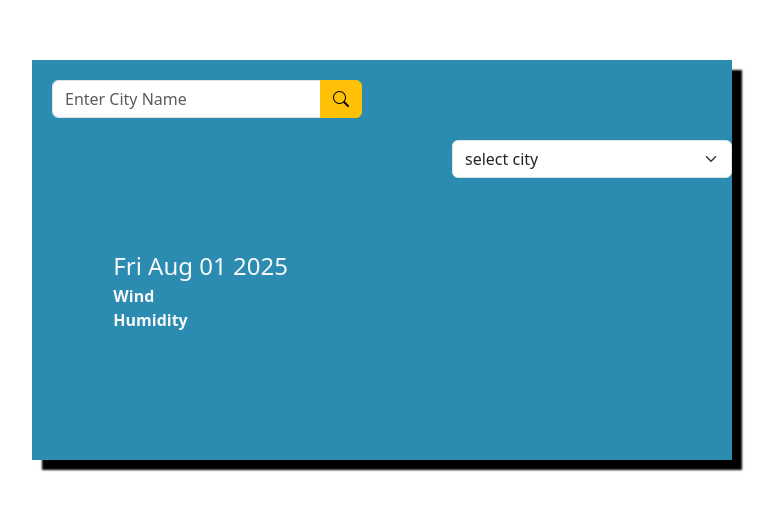
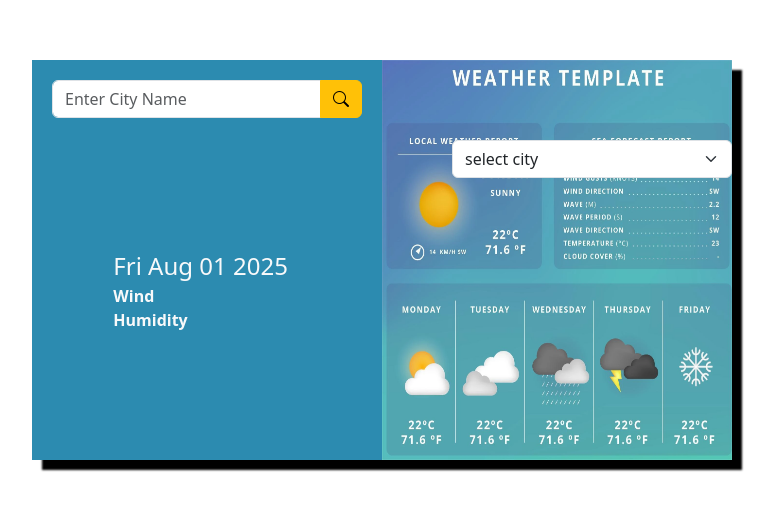
Before and after one commit to srk-8619/Weather-app-2, a website: page index.html in a window 1280 px wide. Shown: the part 140-650 px from the top of the page, without its empty margins (258-1033 px from the left). Drawn offline with nearby package versions, Linux system fonts and the light colour scheme.

Commit message:
change images type

```diff
--- a/index.html
+++ b/index.html
@@ -19,7 +19,7 @@
         .widget{
             width: 700px;
             height: 400px;
-            background-image:url("../../public/images/wheather2.webp");
+            background-image:url("./images/wheather2.webp");
             background-size: 50% 100%;
             background-repeat: no-repeat;
             background-position:  center right;
```
